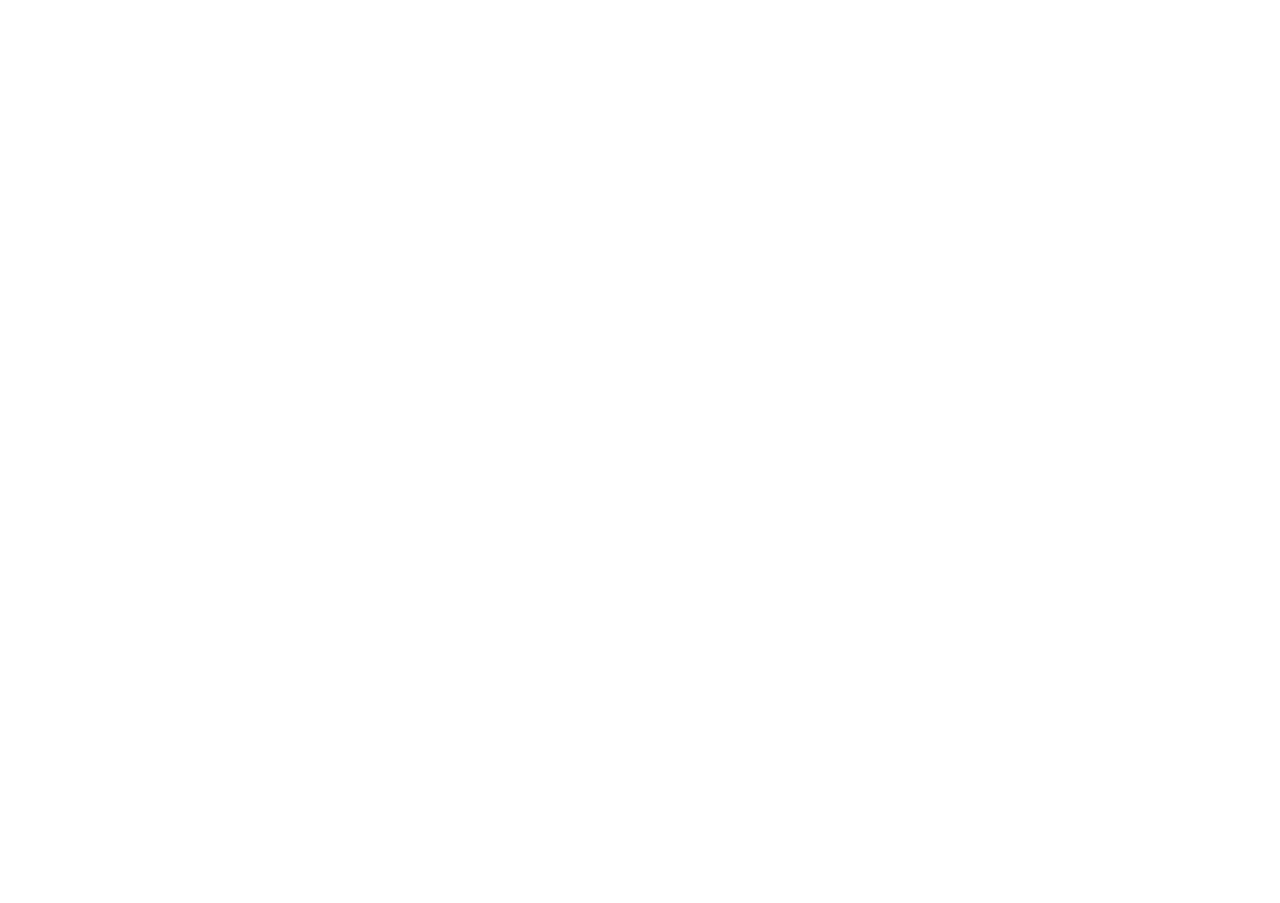
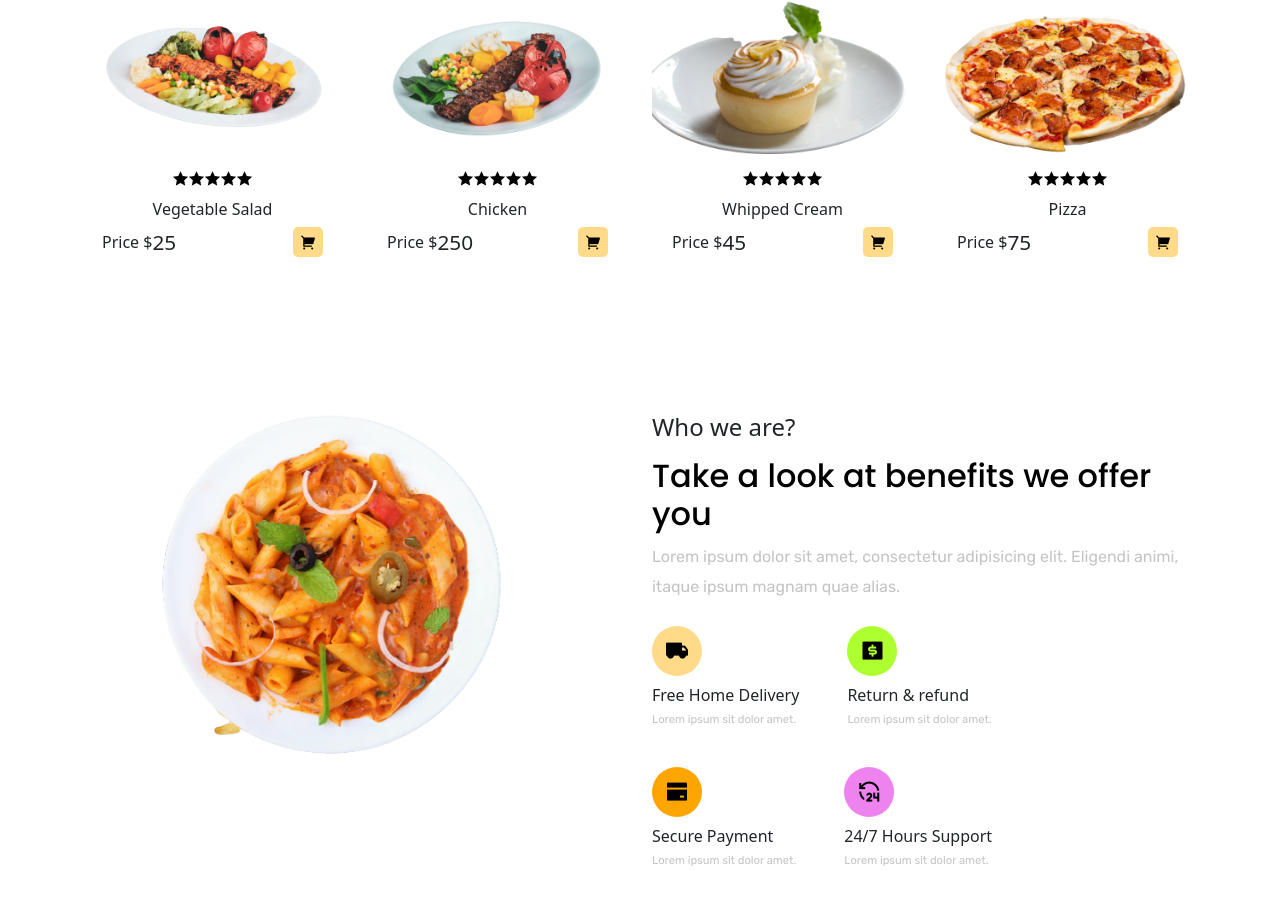
Before and after one commit to YOOBAMAWHEREISMYCLOTHES/diploma_site5, a React (Create React App) app: page / in a window 1280 px wide. Shown: the part 737-1640 px from the top of the page. Before the commit the page ends 800 px from the top, so only its background shows below. Built offline with nearby package versions, Linux system fonts and the light colour scheme.

Commit message:
third commit, added auto slider, best dishes section and our features section

```diff
--- /dev/null
+++ b/src/components/choose-us/ChooseUs.jsx
@@ -0,0 +1,60 @@
+
+
+import React from 'react';
+import { Container, Row, Col } from 'reactstrap';
+import './choose-us.css';
+import pastaImg from '../../assets/images/pasta.png';
+
+const ChooseUs = () => {
+  return <section>
+    <Container>
+       <Row>
+        <Col lg='6'>
+        <img src={pastaImg} alt='' className='w-100' />
+        </Col>
+
+        <Col lg='6'>
+        <div className='choose_content'>
+        <h4>Who we are?</h4>
+        <h2>Take a look at benefits we offer you</h2>
+        <p>Lorem ipsum dolor sit amet, consectetur adipisicing elit. Eligendi animi, itaque ipsum magnam quae alias.</p>
+        </div>
+
+        <div className='features mt-4'>
+            <div className='feature1 d-flex align-items-center gap-5'>
+            <div className='single_feature'>
+            <span><i class="ri-truck-fill"></i></span>
+            <h6>Free Home Delivery</h6>
+            <p>Lorem ipsum sit dolor amet.</p>
+            </div>
+
+            <div className='single_feature'>
+            <span className='feature_icon_two'><i class="ri-money-dollar-box-fill"></i></span>
+            <h6>Return & refund</h6>
+            <p>Lorem ipsum sit dolor amet.</p>
+            </div>
+
+            </div>
+
+            <div className='feature1 mt-3 d-flex align-items-center gap-5'>
+            <div className='single_feature'>
+            <span className='feature_icon_three'><i class="ri-bank-card-fill"></i></span>
+            <h6>Secure Payment</h6>
+            <p>Lorem ipsum sit dolor amet.</p>
+            </div>
+
+            <div className='single_feature'>
+            <span className='feature_icon_four'><i class="ri-24-hours-line"></i></span>
+            <h6>24/7 Hours Support</h6>
+            <p>Lorem ipsum sit dolor amet.</p>
+            </div>
+
+            </div>
+        </div>
+        </Col>
+       </Row>
+    </Container>
+  </section>
+}
+
+export default ChooseUs;
--- /dev/null
+++ b/src/components/choose-us/choose-us.css
@@ -0,0 +1,38 @@
+.single_feature span{
+    width: 50px;
+    height: 50px;
+    border-radius: 50%;
+    display: flex;
+    align-items: center;
+    justify-content: center;
+    margin-bottom: 10px;
+    background: #FFDB89;
+}
+
+.single_feature span i {
+    font-size: 1.5rem;
+}
+
+.choose_content h4 {
+    margin-bottom: 15px;
+}
+
+.single_feature h6 {
+    margin-bottom: 0px;
+}
+
+.single_feature p {
+    font-size: 0.7rem;
+}
+
+.feature_icon_two {
+    background: greenyellow !important;
+}
+
+.feature_icon_three {
+    background: orange !important;
+}
+
+.feature_icon_four {
+    background: violet !important;
+}
--- a/src/components/hero-slider/HeroSlider.jsx
+++ b/src/components/hero-slider/HeroSlider.jsx
@@ -7,12 +7,24 @@ import  { sliderData }  from '../../assets/fake-data/slider';
 import './slider.css';
 
 const HeroSlider = () => {
+
+    const settings = {
+
+        infinite: true,
+        speed: 500,
+        slidesToShow: 1,
+        slidesToScroll: 1,
+        autoplay: true,
+        autoplaySpeed: 3000
+
+    }
+
   return <section>
     <Container>
-        <Slider>
+        <Slider {... settings}>
             {
                 sliderData.map(item => (
-                    <div>
+                    <div key={item.id}>
                         <div className='slider_wrapper d-flex align-items-center justify-content-between pt-5'>
                         <div className='slider_content w-50 ps-2'>
                         <h2 className='mb-3'>{item.title}</h2>
--- /dev/null
+++ b/src/components/popular-menu/PopularMenu.jsx
@@ -0,0 +1,29 @@
+import React from 'react';
+import { Container, Row, Col } from 'reactstrap';
+import { popularMenuFood } from '../../assets/fake-data/products';
+import ProductCard from '../product-card/ProductCard';
+
+const PopularMenu = () => {
+
+  return <section className='pt-0'>
+    <Container>
+        <Row>
+            <Col lg='12' className='mb-5'>
+                <h2>
+                    Popular Food menu
+                </h2>
+            </Col>
+
+            {
+                popularMenuFood.map(item=>(
+                    <Col lg='3' key={item.id}>
+                    <ProductCard item={item} />
+                    </Col>
+                ))
+            }
+        </Row>
+    </Container>
+  </section>
+}
+
+export default PopularMenu;
--- /dev/null
+++ b/src/components/product-card/ProductCard.jsx
@@ -0,0 +1,36 @@
+
+
+import React from 'react';
+import './product-card.css';
+
+const ProductCard = (props) => {
+
+const {title, imgUrl, price} = props.item
+
+  return (
+    <div className='single_product'>
+                        <div className='item_img'>
+                            <img src={imgUrl} alt='' className='w-100'/>
+                        </div>
+
+                        <div className='product_content'>
+                            <div className='rating text-center'>
+                            <span><i class="ri-star-fill"></i></span>
+                            <span><i class="ri-star-fill"></i></span>
+                            <span><i class="ri-star-fill"></i></span>
+                            <span><i class="ri-star-fill"></i></span>
+                            <span><i class="ri-star-fill"></i></span>
+                            </div>
+
+                            <h6>{title}</h6>
+
+                            <div className=' d-flex align-items-center justify-content-between'>
+                                <span className='price d-flex align-items-center'> Price $<span>{price}</span></span>
+                                <span className='shopping_icon'><i class="ri-shopping-cart-2-fill"></i></span>
+                            </div>
+                        </div>
+                    </div>
+  )
+}
+
+export default ProductCard
--- /dev/null
+++ b/src/components/product-card/product-card.css
@@ -0,0 +1,48 @@
+
+
+.single_product {
+    border-radius: 10px;
+    cursor: pointer;
+}
+
+.single_product:hover {
+    box-shadow: 5px 5px 10px -5px grey;
+    transition: 0.3s;
+}
+
+.product_content {
+    padding: 0px 20px;
+    padding-bottom: 15px;
+}
+
+.product_content h6 {
+    text-align: center;
+}
+
+.rating span i {
+
+}
+
+.rating {
+    margin-bottom: 10px;
+}
+
+.price {
+
+}
+
+.price span {
+    font-size: 1.3rem;
+    font-weight: 500;
+}
+
+.shopping_icon {
+    width: 30px;
+    height: 30px;
+    border-radius: 5px;
+    display: flex;
+    align-items: center;
+    justify-content: center;
+    cursor: pointer;
+    background: #FFDB89;
+}
--- a/src/pages/Home.jsx
+++ b/src/pages/Home.jsx
@@ -1,11 +1,15 @@
 import React, { Fragment } from 'react'
 import Header from '../components/header/Header'
 import HeroSlider from '../components/hero-slider/HeroSlider';
+import PopularMenu from '../components/popular-menu/PopularMenu';
+import ChooseUs from '../components/choose-us/ChooseUs';
 
 const Home = () => {
   return <Fragment>
     <Header />
     <HeroSlider />
+    <PopularMenu />
+    <ChooseUs />
   </Fragment>
 
 }
```
Also changed, not shown: src/components/menu-pack/MenuPack.jsx (added, +19 -0 lines), src/components/menu-pack/menu-pack.css (added).
